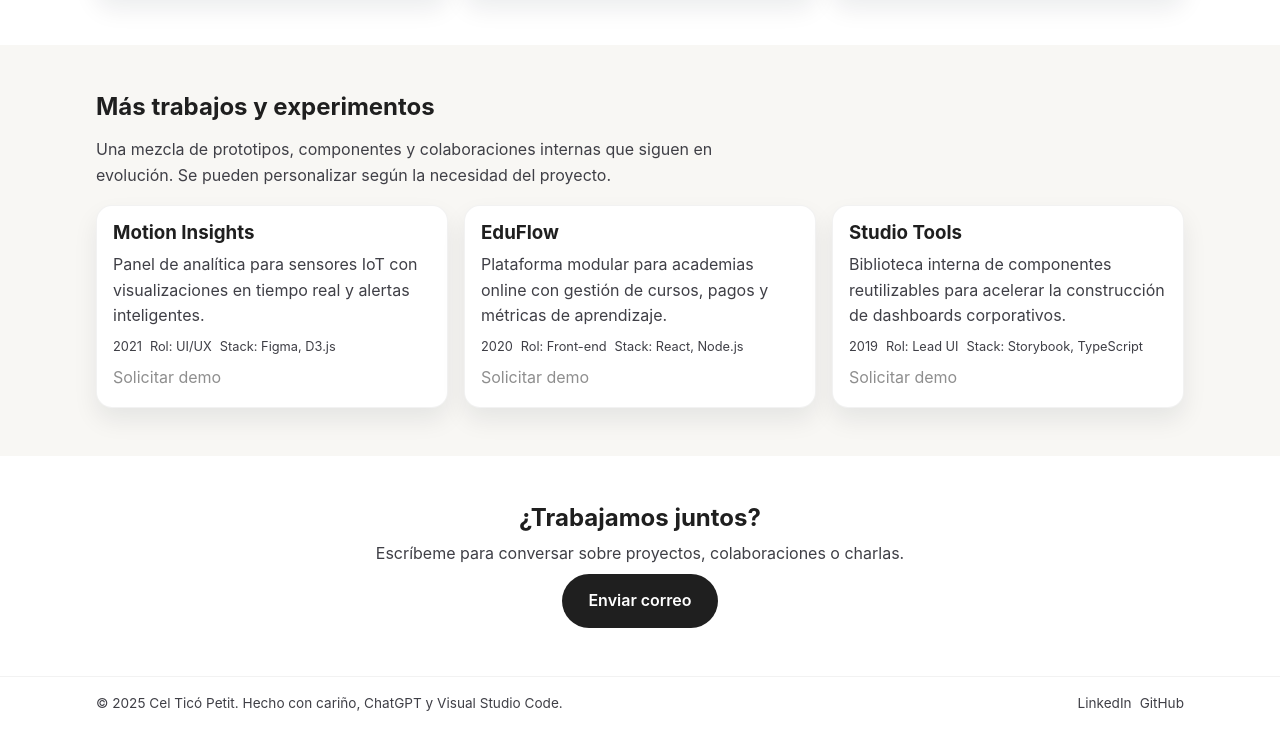
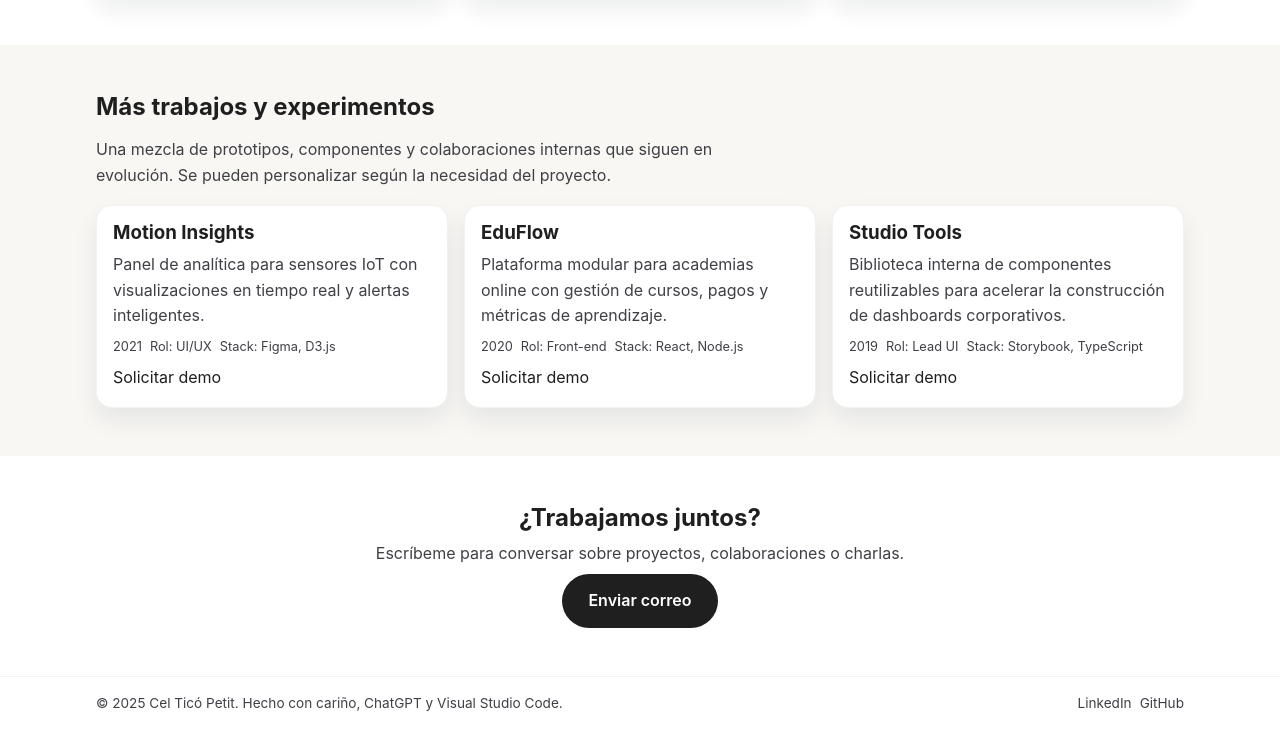
Before and after one commit to Celtico/Portfolio, a plain HTML site: page proyectos.html in a window 1280 px wide. Shown: the part 1387-2118 px from the top of the page. Drawn offline with Linux system fonts and the light colour scheme.

Commit message:
add link

```diff
--- a/proyectos.html
+++ b/proyectos.html
@@ -240,7 +240,9 @@
                 <li>Stack: Figma, D3.js</li>
               </ul>
               <div class="project-card__actions">
-                <a class="link" href="#" aria-disabled="true">Solicitar demo</a>
+                <a class="link" href="mailto:celticopetit@gmail.com"
+                  >Solicitar demo</a
+                >
               </div>
             </article>
 
@@ -256,7 +258,9 @@
                 <li>Stack: React, Node.js</li>
               </ul>
               <div class="project-card__actions">
-                <a class="link" href="#" aria-disabled="true">Solicitar demo</a>
+                <a class="link" href="mailto:celticopetit@gmail.com"
+                  >Solicitar demo</a
+                >
               </div>
             </article>
 
@@ -272,7 +276,9 @@
                 <li>Stack: Storybook, TypeScript</li>
               </ul>
               <div class="project-card__actions">
-                <a class="link" href="#" aria-disabled="true">Solicitar demo</a>
+                <a class="link" href="mailto:celticopetit@gmail.com"
+                  >Solicitar demo</a
+                >
               </div>
             </article>
           </div>
```
Also changed, not shown: 1 other file.
